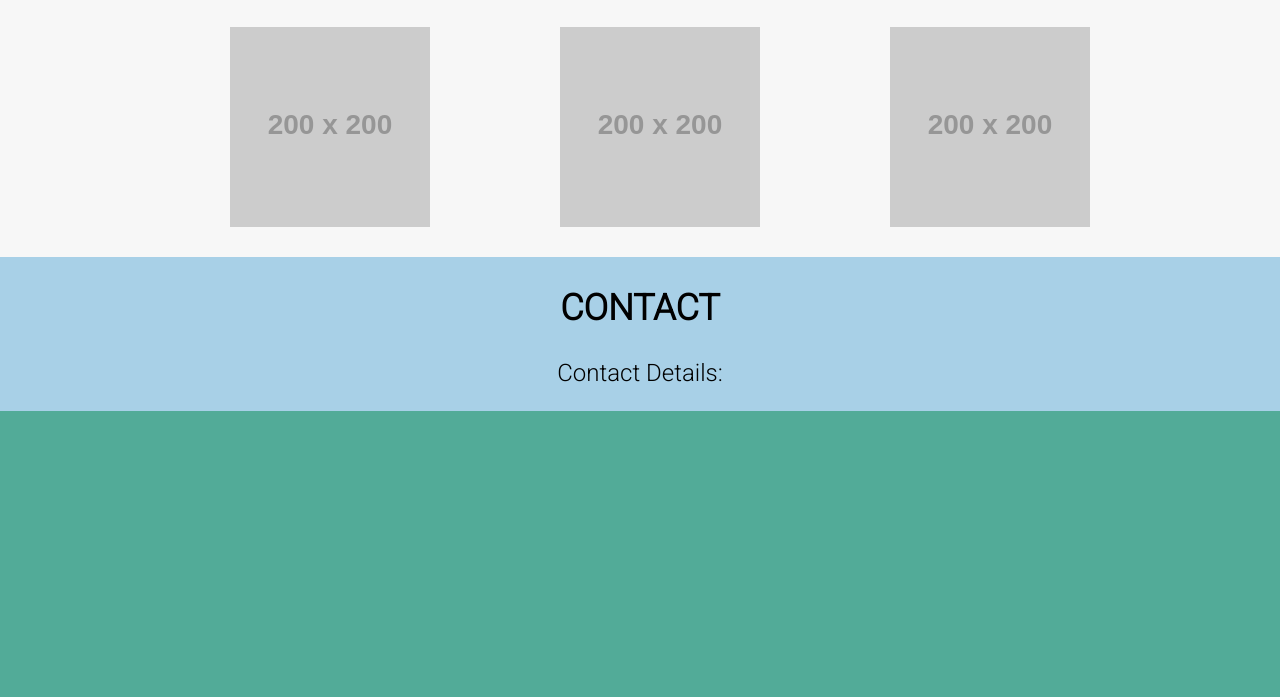
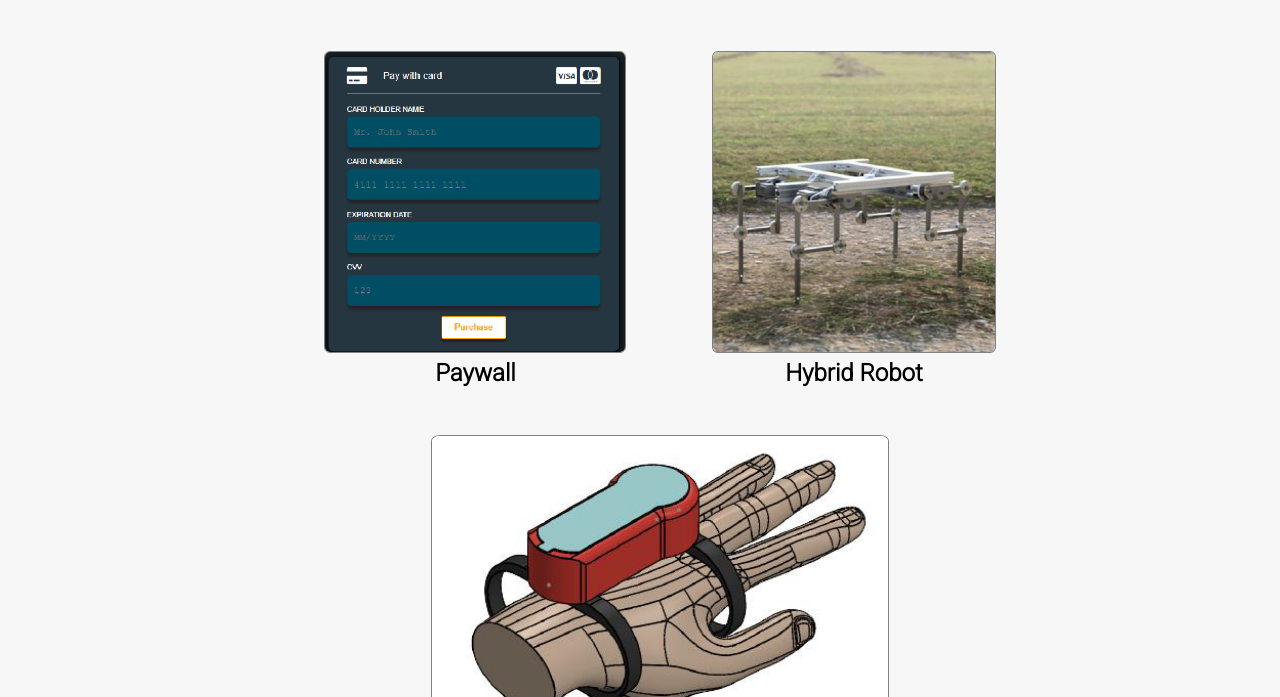
Before and after one commit to Rayhaan76/ManualPortfolio, a plain HTML site: page index.html in a window 1280 px wide. Shown: the part 723-1420 px from the top of the page. Before the commit the page ends 1134 px from the top, so only its background shows below. Drawn offline with Linux system fonts and the light colour scheme; placeholder pictures from the web are drawn by us.

Commit message:
project images added

```diff
--- a/css/styles.css
+++ b/css/styles.css
@@ -10,7 +10,7 @@ html {
 }
 
 body {
-    background-color: #52ab98;
+    background-color: #a8d0e7;
     margin: 0px;
     font-family: 'Roboto';
     font-size: 1.5em;
@@ -61,6 +61,7 @@ body {
 .introduction {
     /* background-color: #52ab98; */
     background-color: #a8d0e7;
+    width: 100%;
     display: inline-block;
     text-align: center;
 
@@ -112,15 +113,27 @@ body {
 .projects {
     /* background-color: #88bdbc; */
     background-color: #f7f7f7;
-    margin: 0;
     display: inline-block;
     width: 100%;
+    /* display: inline-block;
+    width: 100%;
+    display: inline-block;
+    width: 100%; */
     text-align: center;
 }
 
-.pImage {
+/* .pImage {
     padding-left: 5%;
     padding-right: 5%;
+} */
+
+.projects figure {
+    display: inline-block;
+}
+
+.projects img {
+    border-radius: 2%;
+    border: 1px solid gray;
 }
 
 .contact {
--- a/index.html
+++ b/index.html
@@ -57,17 +57,26 @@
         <a name="projects"></a>
         <h2>PROJECTS</h2>
         <ul class="projectImages">
-            <img class="pImage" src="https://via.placeholder.com/200">
-            <img class="pImage" src="https://via.placeholder.com/200">
-            <img class="pImage" src="https://via.placeholder.com/200">
+            <figure>
+                <img class="paywall" src="img/projects/paywall512.png" height="300px">
+                <figcaption><strong>Paywall</strong></figcaption>
+            </figure>
+            <figure>
+                <img class="pImage" src="img/projects/HybridRobot.png" height="300px">
+                <figcaption><strong>Hybrid Robot</strong></figcaption>
+            </figure>
+            <figure>
+                <img class="pImage" src="img/projects/tremor.png" height="300px">
+                <figcaption><strong>Tremor Attenuation</strong></figcaption>
+            </figure>
         </ul>
     </div>
 
     <!-- Contact -->
-    <div class="contact">
+    <footer class="contact">
         <a name="contact"></a>
         <h2>CONTACT</h2>
-        <p>Contact Details:</p>
-    </div>
+        <p>Email: <a href="mailto:rayhaanam76@gmail.com">rayhaanam76@gmail.com</a></p>
+    </footer>
 </body>
 </html>
```
Also changed, not shown: img/projects/HybridRobot.png (added), img/projects/paywall.png (added), img/projects/paywall512.png (added), img/projects/tremor.png (added).
